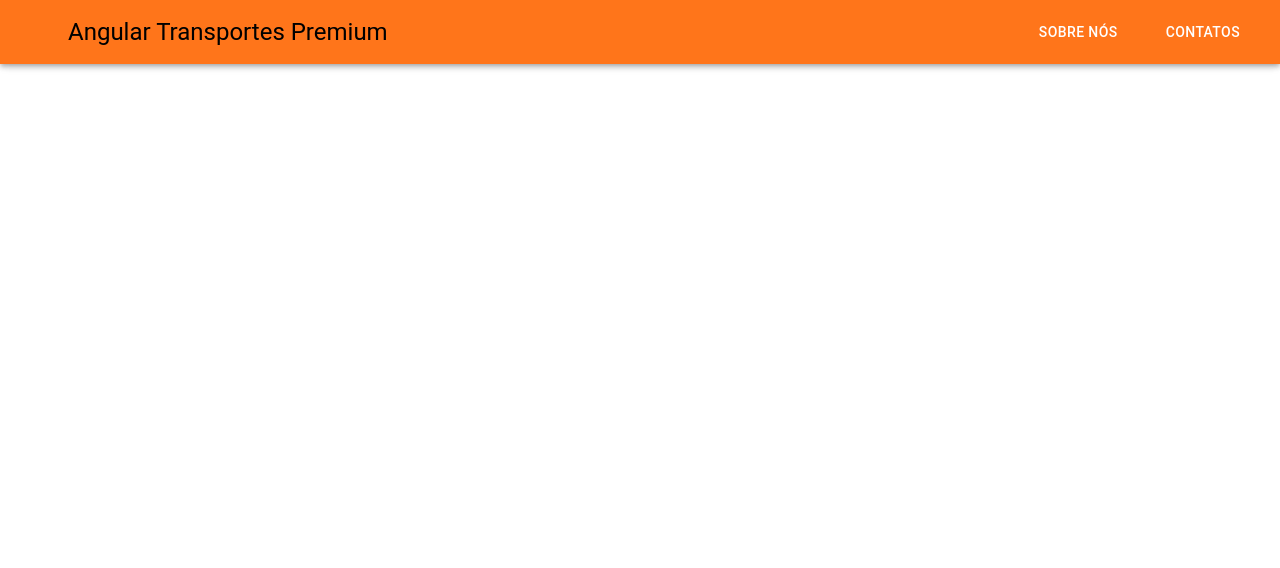
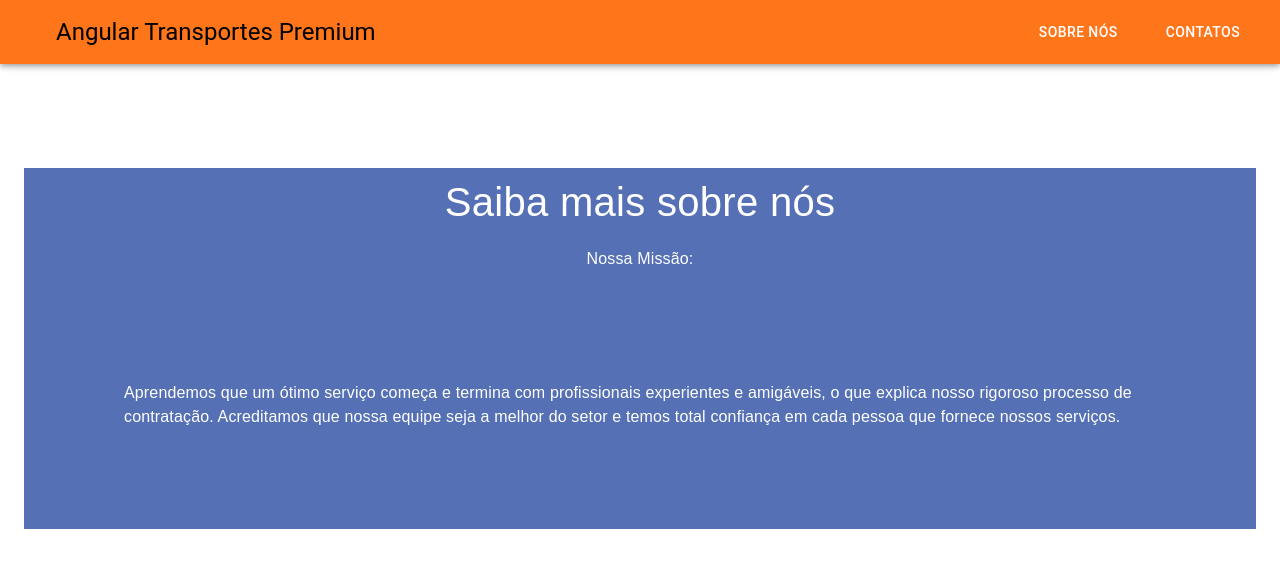
Before and after one commit to EnzoGabrielBarbosaFranco/Angular-Transportes, a React (Create React App) app: page / in a window 1280 px wide. Shown: the top 568 px of the page. Built offline with nearby package versions, Linux system fonts and the light colour scheme.

Commit message:
adição do Sobre Nós

```diff
--- a/src/App.js
+++ b/src/App.js
@@ -1,10 +1,15 @@
+import { Box, CssBaseline } from '@mui/material';
 import Header from './components/cabecalho';
+import SobreNos from './conteudo/SobreNos';
 
 
 function App() {
   return (
-    <Header />
-
+    <Box  sx={{ display: 'flex' }}>
+      <CssBaseline />
+      <Header />
+      <SobreNos/>
+    </Box>
   );
 }
 
--- a/src/components/cabecalho.js
+++ b/src/components/cabecalho.js
@@ -1,31 +1,21 @@
+// import Box from '@mui/material/Box';
 import AppBar from '@mui/material/AppBar';
-import Box from '@mui/material/Box';
 import Toolbar from '@mui/material/Toolbar';
 import Typography from '@mui/material/Typography';
 import Button from '@mui/material/Button';
-import IconButton from '@mui/material/IconButton';
 
 function Header() {
     return (
-        <Box sx={{ flexGrow: 1 }}>
-            <AppBar position="fixed" style={{backgroundColor: "#ff751a"}}>
+        <AppBar component="nav" style={{backgroundColor: "#ff751a"}}>
             <Toolbar>
-                    <IconButton
-                        size="large"
-                        edge="start"
-                        color="inherit"
-                        aria-label="menu"
-                        sx={{ mr: 4 }}>
 
-                    </IconButton>
-                    <Typography variant="h5" component="div" sx={{ flexGrow: 1 }} style={{color: "black"}}>
+                <Typography variant="h5" component="div" sx={{ flexGrow: 1, ml: 4 }} style={{color: "black"}}>
                     Angular Transportes Premium
                 </Typography>
                 <Button color="inherit" sx={{ mr: 4 }}>Sobre Nós</Button>
                 <Button color="inherit" sx={{ mr: 1 }}>Contatos</Button>
             </Toolbar>
         </AppBar>
-        </Box>
     );
 }
 export default Header;
--- /dev/null
+++ b/src/conteudo/SobreNos.js
@@ -0,0 +1,31 @@
+import { Box, Toolbar, Typography } from "@mui/material";
+
+function SobreNos() {
+    const sobrenos = {
+        color: "white",
+        backgroundColor: "#5570B4",
+        padding: "10px",
+        fontFamily: "Arial"
+    };
+    const texto = {
+        color: "white",
+        backgroundColor: "#5570B4",
+        padding: "100px",
+        fontFamily: "Arial",
+    };
+    return (
+        <Box component="main" sx={{ p: 3 }}>
+            <Toolbar />
+            <Typography variant="h4" textAlign={"center"} style={sobrenos} marginTop={10} fontSize={40}>
+                Saiba mais sobre nós
+            </Typography>
+            <Typography style={sobrenos} textAlign={"center"}>Nossa Missão:</Typography>
+            <Typography variant="body1" gutterBottom style={texto}>
+                Aprendemos que um ótimo serviço começa e termina com profissionais experientes e amigáveis, o que explica
+                nosso rigoroso processo de contratação. Acreditamos que nossa equipe seja a melhor do setor e temos total
+                confiança em cada pessoa que fornece nossos serviços.
+            </Typography>
+        </Box>
+    );
+}
+export default SobreNos;
```
Lines whose indentation alone changed are shown as unchanged.
